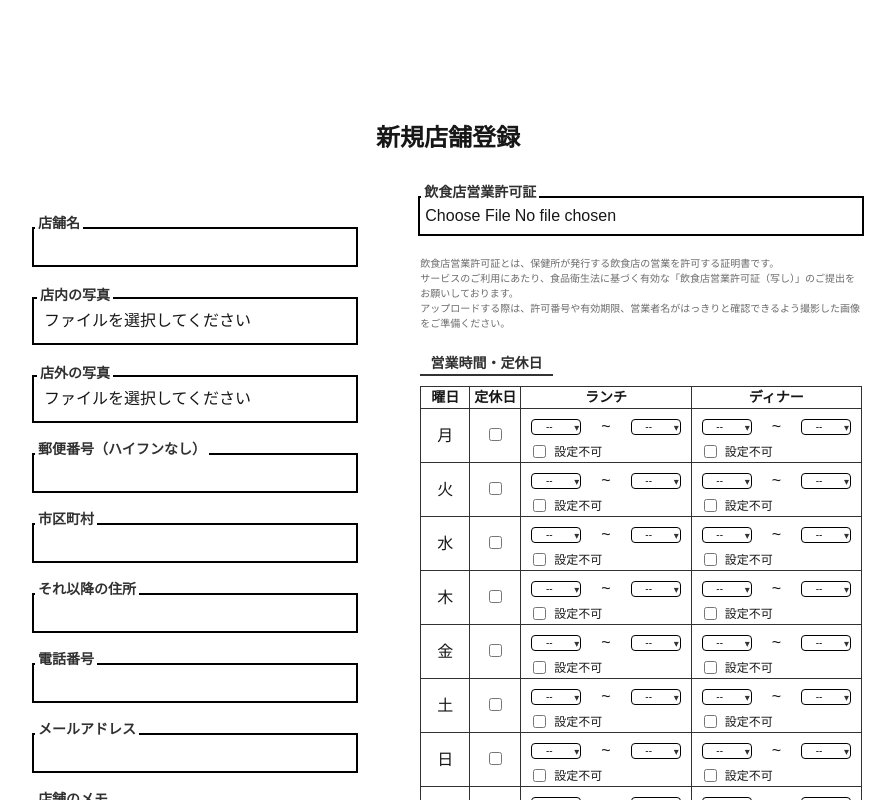
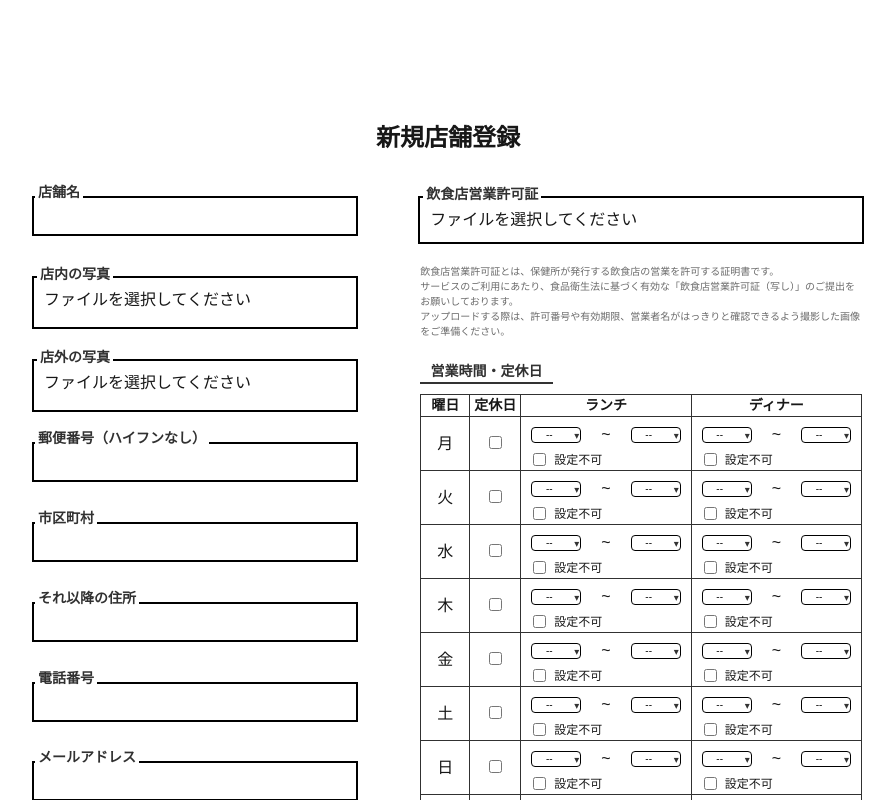
Before and after one commit to prodex2025/frontend, a Next.js app: page /owner/stores/register in a window 1280 px wide. Shown: the top 800 px of the page, without its empty margins (192-1087 px from the left). Built offline with nearby package versions, Linux system fonts and the light colour scheme.

Commit message:
cssを変更

```diff
--- a/src/app/owner/stores/register/page.jsx
+++ b/src/app/owner/stores/register/page.jsx
@@ -31,7 +31,7 @@ export default function LoginPage() {
           <ApprovalsTextarea name="descrption" id="descrption" text="店舗のメモ"/>
         </div>
         <div className={styles.rightContent}>
-          <ApprovalsInput type="file" name="outsideImg" id="outsideImg" accept="image/*" text="飲食店営業許可証"/>
+          <ApprovalsImg name="outsideImg" id="outsideImg" text="飲食店営業許可証"/>
           <small>
             飲食店営業許可証とは、保健所が発行する飲食店の営業を許可する証明書です。<br />
             サービスのご利用にあたり、食品衛生法に基づく有効な「飲食店営業許可証（写し）」のご提出をお願いしております。<br />
--- a/src/styles/ownerRegister.module.css
+++ b/src/styles/ownerRegister.module.css
@@ -15,8 +15,6 @@
   display: flex;
   flex-direction: row;
   flex-basis: 50%;
-  align-items: center;
-  justify-content: center;
   gap: 20px;
 }
 
```
